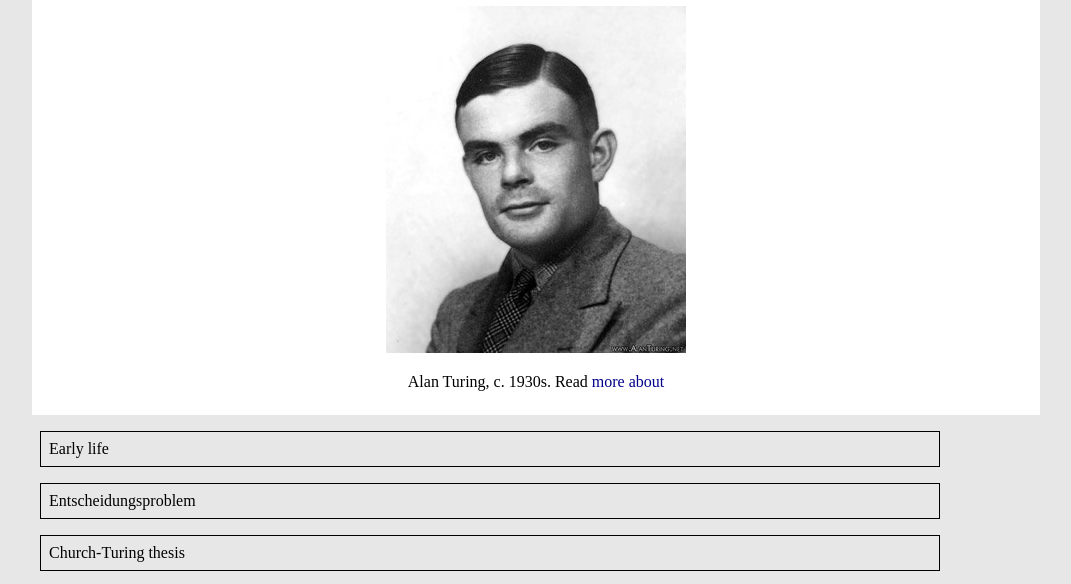
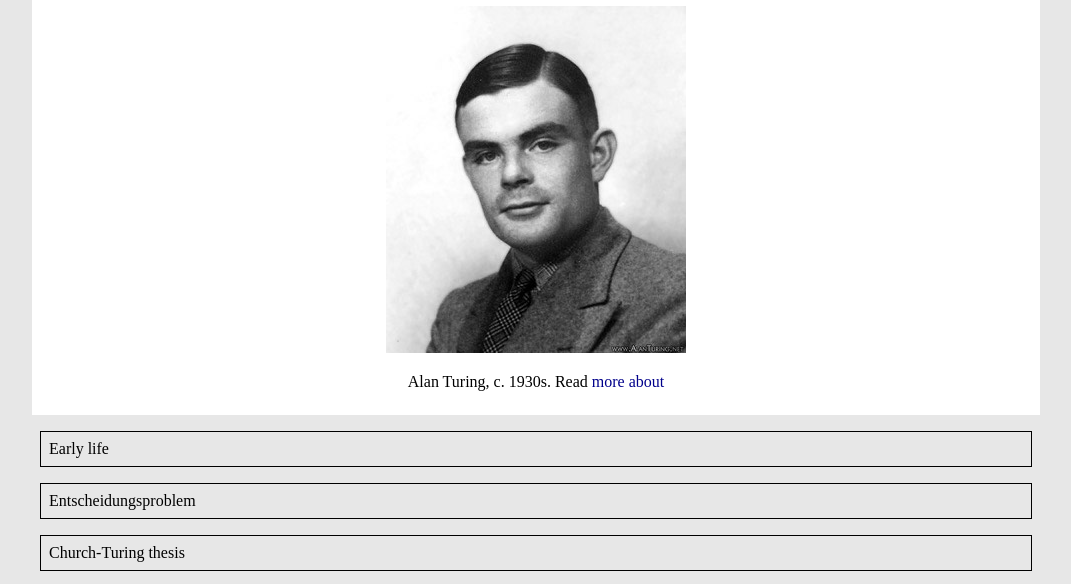
Before and after one commit to maloney-dev/alan-turing-tribute, a plain HTML site: page index.html in a window 1280 px wide. Shown: the part 180-764 px from the top of the page, without its empty margins (104-1175 px from the left). Drawn offline with nearby package versions, Linux system fonts and the light colour scheme.

Commit message:
changed li a width

```diff
--- a/style.css
+++ b/style.css
@@ -33,7 +33,7 @@ li a {
     align-items: center;
     display: block;
     border: 0.1px solid;
-    width: 900px;
+    max-width: 100%;
     margin: 1em;
     padding: 0.5em;
     color: black;
```
